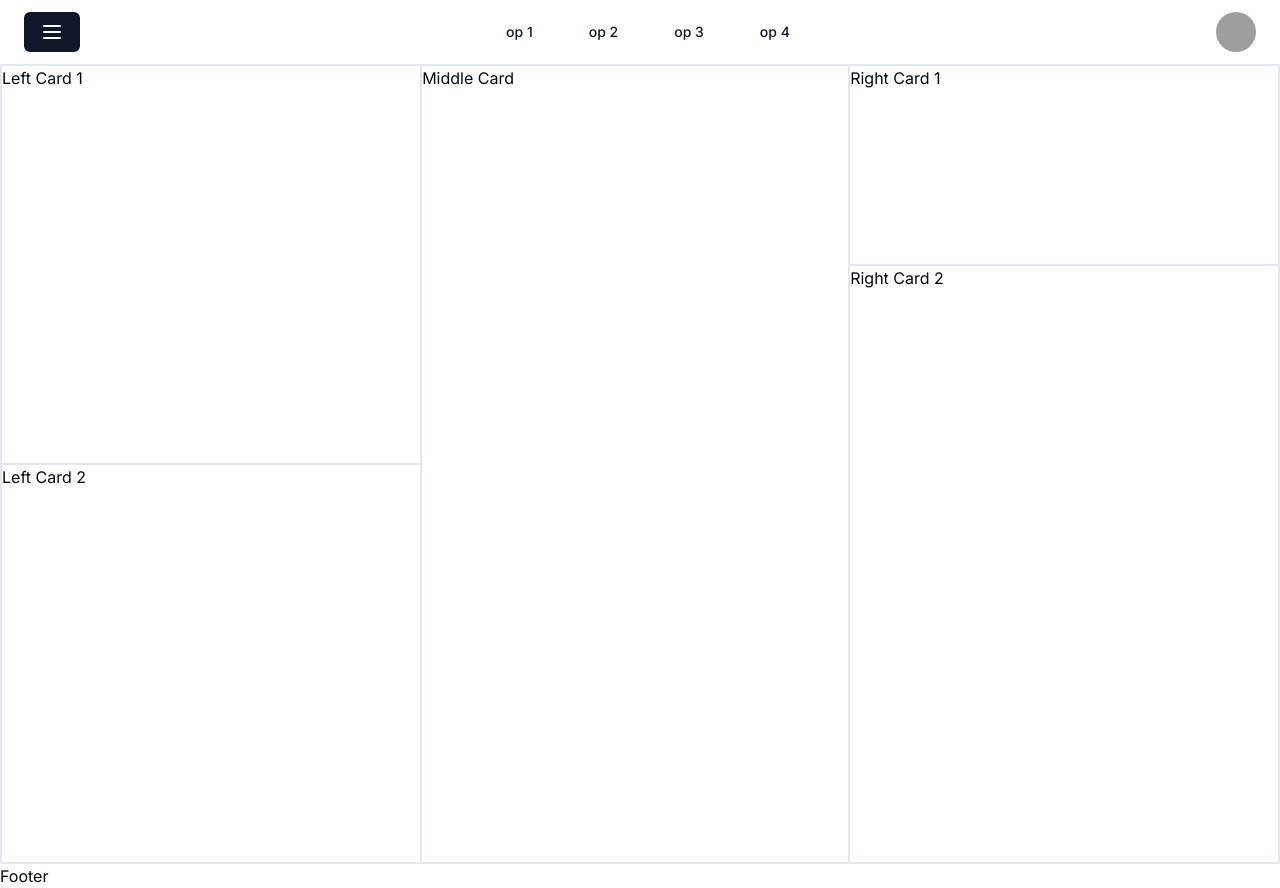
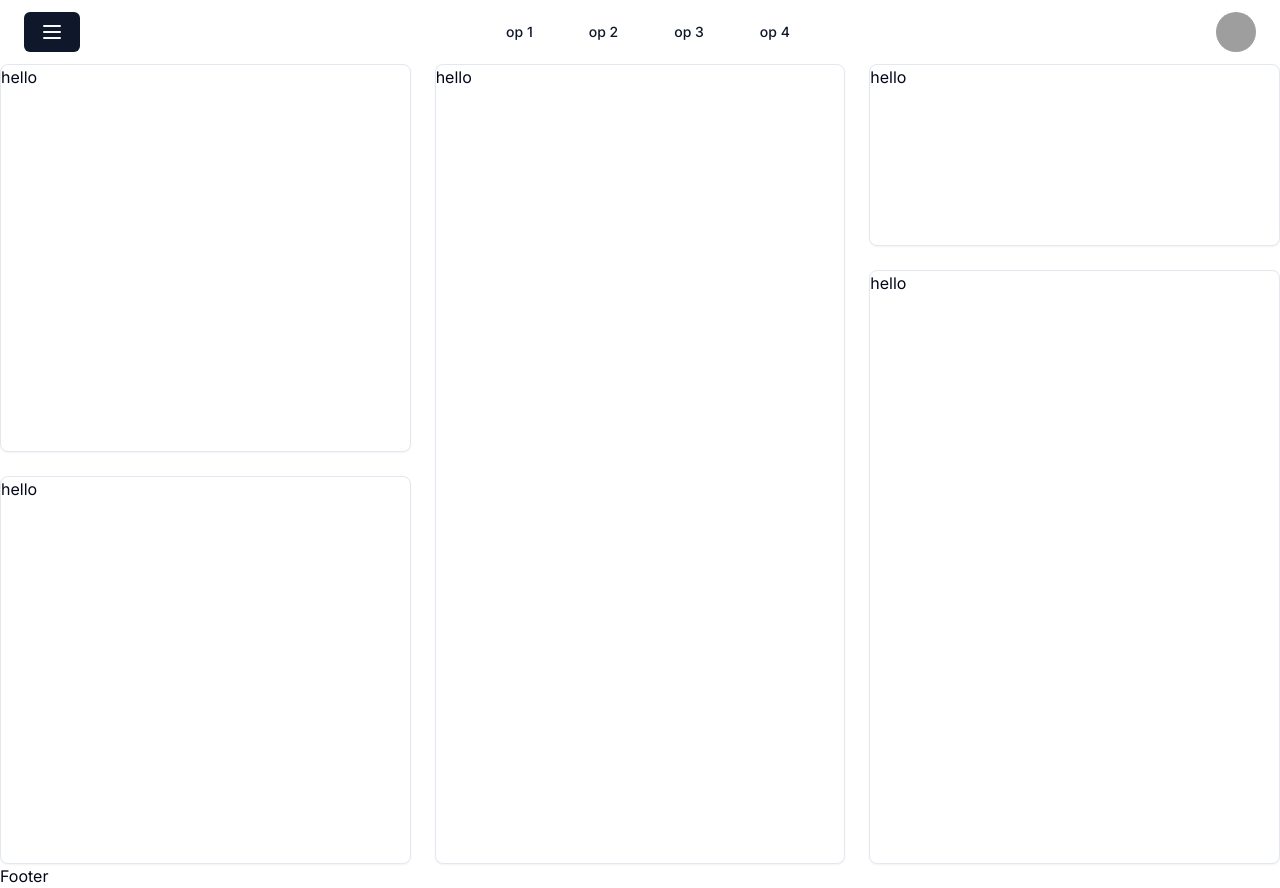
Before and after one commit to UmbrellaCrow612/real-time-customer-engagement-dashboard, a Next.js app: page / in a window 1280 px wide. Built offline with nearby package versions, Linux system fonts and the light colour scheme; grey boxes are pictures that could not be loaded.

Commit message:
added card skeletons to desktop v

```diff
--- a/src/app/page.tsx
+++ b/src/app/page.tsx
@@ -1,11 +1,23 @@
+import { Card } from "@/components/ui/card";
+
 export default function Home() {
   return (
-    <div className="mx-auto max-w-screen-xl h-[50rem] border px-4 xl:px-0 grid grid-flow-col grid-rows-4">
-      <div className="row-span-2 border">Left Card 1</div>
-      <div className="row-span-2 border">Left Card 2</div>
-      <div className="row-span-4 border">Middle Card</div>
-      <div className="row-span-1 border">Right Card 1</div>
-      <div className="row-span-3 border">Right Card 2</div>
+    <div className="mx-auto max-w-screen-xl h-[50rem] px-4 xl:px-0 xl:grid xl:grid-flow-col xl:grid-rows-4 xl:gap-6">
+      <div className="xl:row-span-2">
+        <Card className="w-full h-full">hello</Card>
+      </div>
+      <div className="xl:row-span-2">
+        <Card className="w-full h-full">hello</Card>
+      </div>
+      <div className="xl:row-span-4">
+        <Card className="w-full h-full">hello</Card>
+      </div>
+      <div className="xl:row-span-1">
+        <Card className="w-full h-full">hello</Card>
+      </div>
+      <div className="xl:row-span-3">
+        <Card className="w-full h-full">hello</Card>
+      </div>
     </div>
   );
 }
```
